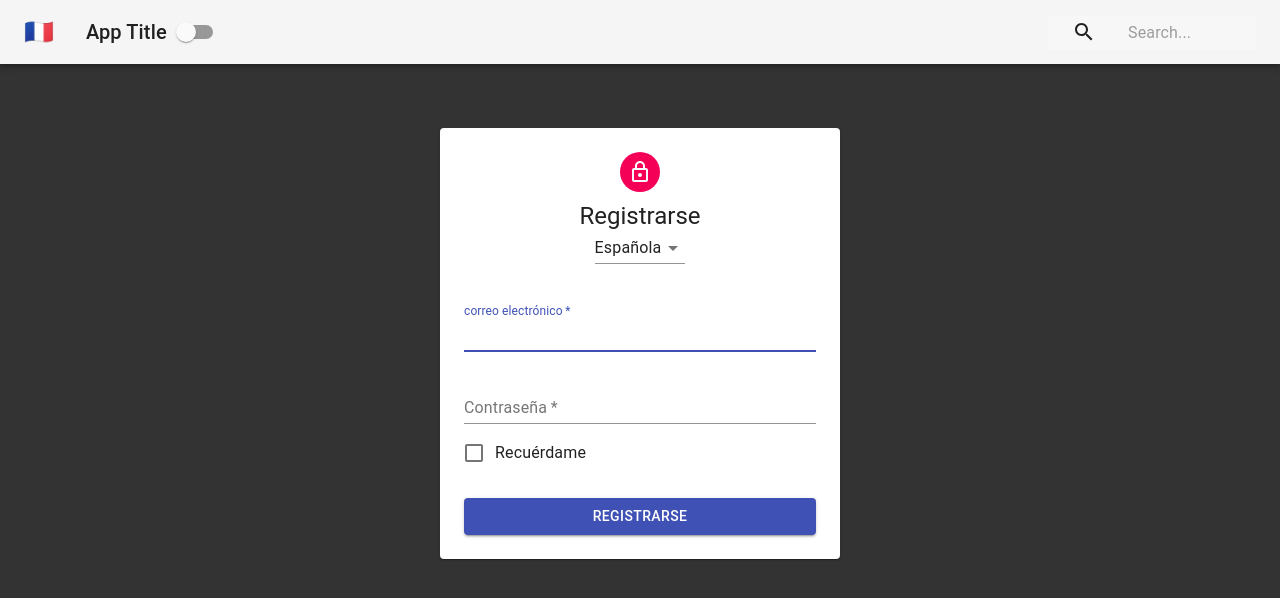
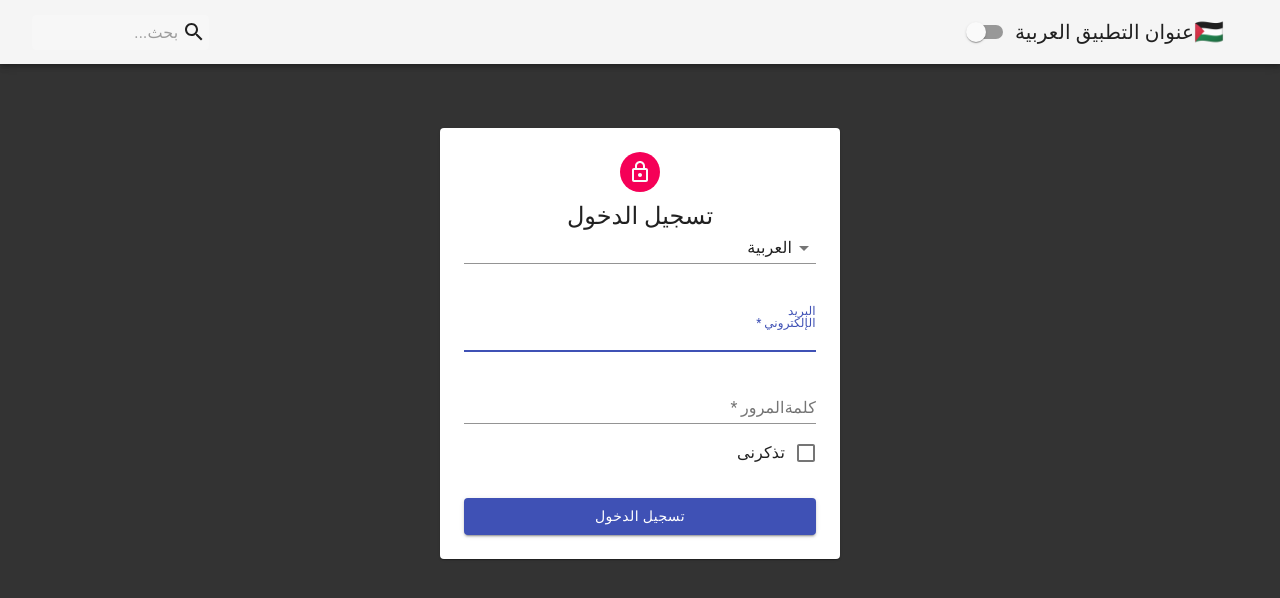
Before and after one commit to mAbadsa/register-page-react-context, a React (Create React App) app: page / in a window 1280 px wide. Shown: the top 598 px of the page. Built offline with nearby package versions, Linux system fonts and the light colour scheme.

Commit message:
Consuming 2 Contexts Enter the Higher Order Component

```diff
--- a/src/Form.js
+++ b/src/Form.js
@@ -57,7 +57,9 @@ class Form extends Component {
             labelId="language"
             id="language"
             value={language}
+            className={classes.select}
             onChange={changeLanguage}
+            fullWidth
           >
             <MenuItem value="arabic">العربية</MenuItem>
             <MenuItem value="english">English</MenuItem>
@@ -67,6 +69,7 @@ class Form extends Component {
             <FormControl margin="normal" required fullWidth>
               <InputLabel
                 htmlFor="email"
+                className={language === "arabic" && classes.labelArbic}
                 style={{ right: language === "arabic" && 0 }}
               >
                 {email}
@@ -75,6 +78,7 @@ class Form extends Component {
             </FormControl>
             <FormControl margin="normal" required fullWidth>
               <InputLabel
+                className={language === "arabic" && classes.labelArbic}
                 htmlFor="password"
                 style={{ right: language === "arabic" && 0 }}
               >
--- a/src/Navbar.js
+++ b/src/Navbar.js
@@ -8,35 +8,67 @@ import SearchIcon from "@material-ui/icons/Search";
 import Switch from "@material-ui/core/Switch";
 import { withStyles } from "@material-ui/core/styles";
 import styles from "./styles/NavBarStyles";
-import { ThemeContext } from './contexts/ThemeContext';
+import { ThemeContext } from "./contexts/ThemeContext";
+import { withLanguageContext } from "./contexts/LanguageContext";
+
+const content = {
+  arabic: {
+    search: "بحث",
+    title: "عنوان التطبيق",
+    flag: "🇵🇸"
+  },
+  english: {
+    search: "Search",
+    title: "App title",
+    flag: "🇬🇧"
+  },
+  spanish: {
+    search: "Buscar",
+    title: "Título de la aplicación",
+    flag: "🇪🇸"
+  },
+}
 
 class Navbar extends Component {
   static contextType = ThemeContext;
+  constructor(props) {
+    super(props);
+  }
   render() {
     const { isDarkMode, toggleTheme } = this.context;
     const { classes } = this.props;
+    const { language } = this.props.languageContext;
+    const { search, title, flag } = content[language];
+    const arabicStyle = {
+      direction: language === "arabic" ? "rtl" : "ltr",
+      textAlign: language === "arabic" ? "right" : "left",
+      right: 0,
+    };
     return (
-      <div className={classes.root}>
+      <div className={classes.root} style={arabicStyle}>
         <AppBar position="static" color={isDarkMode ? "default" : "primary"}>
           <Toolbar>
             <IconButton className={classes.menuButton} color="inherit">
-              <span role="img" aria-label="flage">🇫🇷</span>
+              <span role="img" aria-label="flage">
+                {flag}
+              </span>
             </IconButton>
             <Typography className={classes.title} variant="h6" color="inherit">
-              App Title
+              {title} {language === "arabic" ? "العربية" : language}
             </Typography>
-            <Switch onChange={toggleTheme}/>
+            <Switch onChange={toggleTheme} />
             <div className={classes.grow} />
             <div className={classes.search}>
               <div className={classes.searchIcon}>
                 <SearchIcon />
               </div>
               <InputBase
-                placeholder="Search..."
+                placeholder={search + "..."}
                 classes={{
                   root: classes.inputRoot,
                   input: classes.inputInput,
                 }}
+                style={{paddingRight: language === "arabic" && 23 + 'px'}}
               />
             </div>
           </Toolbar>
@@ -45,4 +77,4 @@ class Navbar extends Component {
     );
   }
 }
-export default withStyles(styles)(Navbar);
+export default withLanguageContext(withStyles(styles)(Navbar));
--- a/src/contexts/LanguageContext.js
+++ b/src/contexts/LanguageContext.js
@@ -6,7 +6,7 @@ export class LanguageProvider extends Component {
     constructor(props) {
         super(props);
         this.state = {
-            language: "spanish"
+            language: "arabic"
         }
         this.changeLanguage = this.changeLanguage.bind(this);
     }
@@ -19,3 +19,9 @@ export class LanguageProvider extends Component {
     );
   }
 }
+
+export const withLanguageContext = Component => props => (
+    <LanguageContext.Consumer>
+        {value => <Component languageContext={value} {...props}/>}
+    </LanguageContext.Consumer>
+)
--- a/src/styles/FormStyles.js
+++ b/src/styles/FormStyles.js
@@ -25,8 +25,17 @@ const styles = (theme) => ({
       width: "100%",
       marginTop: theme.spacing(3)
   },
+  select: {
+    minWidth: "100px",
+  },
   submit: {
     marginTop: theme.spacing(3)
+  },
+  labelArbic: {
+      left: "70%",
+      "&.MuiInputLabel-shrink": {
+        transformOrigin: "top right"
+      }
   }
 });
 
--- a/src/styles/NavBarStyles.js
+++ b/src/styles/NavBarStyles.js
@@ -1,4 +1,5 @@
 import { fade } from "@material-ui/core/styles/colorManipulator";
+
 const styles = theme => ({
   root: {
     width: "100%",
@@ -37,7 +38,8 @@ const styles = theme => ({
     position: "absolute",
     display: "flex",
     alignItems: "center",
-    justifyContent: "center"
+    justifyContent: "center",
+    width: "30px"
   },
   inputRoot: {
     color: "inherit",
@@ -47,7 +49,7 @@ const styles = theme => ({
     paddingTop: theme.spacing(),
     paddingRight: theme.spacing(),
     paddingBottom: theme.spacing(),
-    paddingLeft: theme.spacing(10),
+    paddingLeft: theme.spacing(3.3),
     transition: theme.transitions.create("width"),
     width: "100%",
     [theme.breakpoints.up("sm")]: {
```
